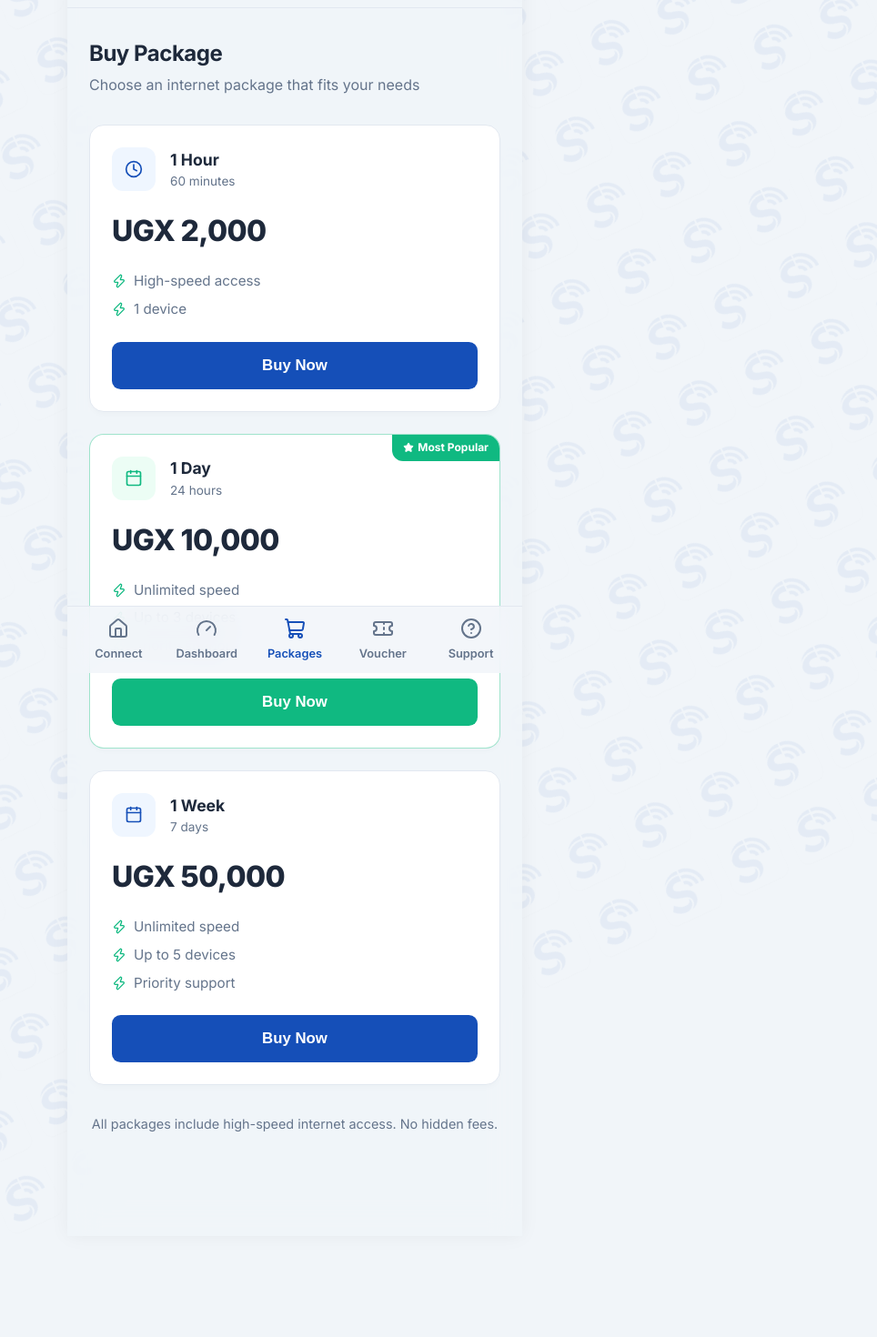
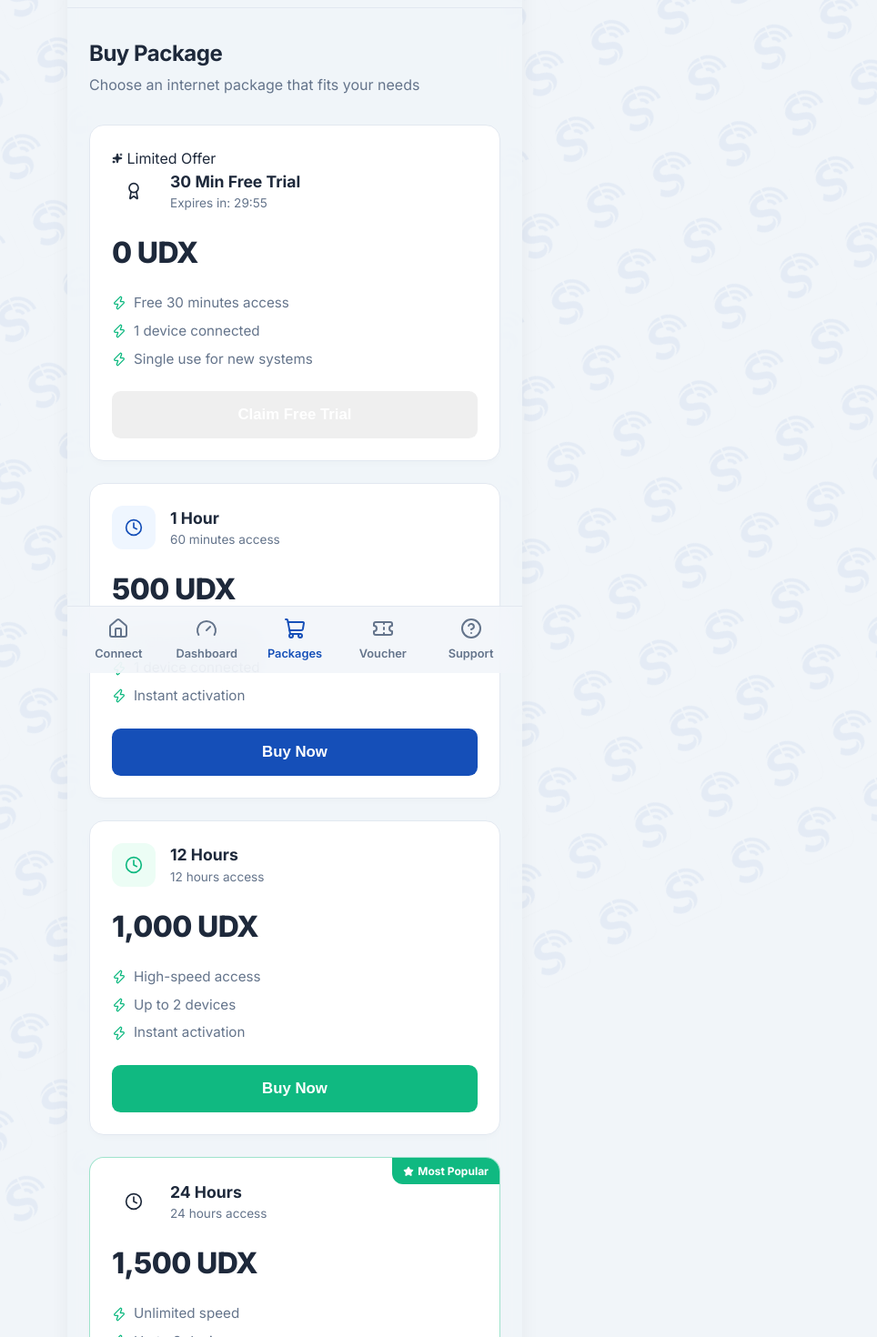
Before and after one commit to denistendo/Surflink, a React app in the folder frontend/: page /packages in a window 1280 px wide. Shown: the part 60-1530 px from the top of the page at 91% size, without its empty margins (316-1280 px from the left). Before the commit the page ends 1419 px from the top, so only its background shows below. Built offline with nearby package versions, Linux system fonts and the light colour scheme; the HTML template or start-up script is replaced by a standard one.

Commit message:
feat: add PackagesScreen component with trial countdown and purchase simulation workflow

```diff
--- a/frontend/src/screens/PackagesScreen.jsx
+++ b/frontend/src/screens/PackagesScreen.jsx
@@ -1,8 +1,108 @@
-import React from 'react';
-import { Clock, Calendar, Zap, Star } from 'lucide-react';
+import React, { useState, useEffect } from 'react';
+import { Clock, Calendar, Zap, Star, Award, Sparkles, ChevronRight, X, Check } from 'lucide-react';
 import './PackagesScreen.css';
 
+const PACKAGES = [
+  {
+    id: '1h',
+    title: '1 Hour',
+    sub: '60 minutes access',
+    price: '500 UDX',
+    features: ['High-speed access', '1 device connected', 'Instant activation'],
+    color: 'blue'
+  },
+  {
+    id: '12h',
+    title: '12 Hours',
+    sub: '12 hours access',
+    price: '1,000 UDX',
+    features: ['High-speed access', 'Up to 2 devices', 'Instant activation'],
+    color: 'green'
+  },
+  {
+    id: '24h',
+    title: '24 Hours',
+    sub: '24 hours access',
+    price: '1,500 UDX',
+    features: ['Unlimited speed', 'Up to 3 devices', 'Priority support'],
+    color: 'amber'
+  },
+  {
+    id: 'weekly',
+    title: 'Weekly',
+    sub: '7 days access',
+    price: '7,000 UDX',
+    features: ['Unlimited speed', 'Up to 5 devices', 'Priority support'],
+    color: 'indigo'
+  },
+  {
+    id: 'monthly',
+    title: 'Monthly',
+    sub: '30 days access',
+    price: '2,500 UDX',
+    features: ['Unlimited speed', 'Up to 10 devices', '24/7 Priority support'],
+    color: 'rose'
+  }
+];
+
 const PackagesScreen = () => {
+  const [trialTimeLeft, setTrialTimeLeft] = useState(null);
+  const [selectedPackage, setSelectedPackage] = useState(null);
+  const [showSuccess, setShowSuccess] = useState(false);
+  const [voucherCode, setVoucherCode] = useState('');
+
+  useEffect(() => {
+    let openedTime = localStorage.getItem('surflink_opened_time');
+    if (!openedTime) {
+      openedTime = Date.now().toString();
+      localStorage.setItem('surflink_opened_time', openedTime);
+    }
+
+    const openedTimestamp = parseInt(openedTime, 10);
+    const durationMs = 30 * 60 * 1000; // 30 minutes in ms
+
+    const updateTimer = () => {
+      const elapsed = Date.now() - openedTimestamp;
+      const remaining = durationMs - elapsed;
+      if (remaining <= 0) {
+        setTrialTimeLeft(0);
+      } else {
+        setTrialTimeLeft(Math.floor(remaining / 1000));
+      }
+    };
+
+    updateTimer();
+    const interval = setInterval(updateTimer, 1000);
+    return () => clearInterval(interval);
+  }, []);
+
+  const formatTime = (seconds) => {
+    const mins = Math.floor(seconds / 60);
+    const secs = seconds % 60;
+    return `${mins.toString().padStart(2, '0')}:${secs.toString().padStart(2, '0')}`;
+  };
+
+  const handleBuy = (pkg) => {
+    setSelectedPackage(pkg);
+    const chars = 'ABCDEFGHIJKLMNOPQRSTUVWXYZ0123456789';
+    let code = 'SL-';
+    for (let i = 0; i < 8; i++) {
+      code += chars.charAt(Math.floor(Math.random() * chars.length));
+    }
+    setVoucherCode(code);
+  };
+
+  const confirmPurchase = () => {
+    setShowSuccess(true);
+  };
+
+  const closeModals = () => {
+    setSelectedPackage(null);
+    setShowSuccess(false);
+  };
+
+  const showTrial = trialTimeLeft !== null && trialTimeLeft > 0;
+
   return (
     <div className="pk-root">
       {/* Header */}
@@ -17,73 +117,155 @@
         <p className="pk-subtitle">Choose an internet package that fits your needs</p>
 
         <div className="pk-cards">
-          {/* Card 1 */}
-          <div className="pk-card">
+          {/* Trial Offer Card (only shown at top if active) */}
+          {showTrial && (
+            <div className="pk-card pk-card-trial">
+              <div className="pk-badge-trial">
+                <Sparkles size={12} fill="currentColor" /> Limited Offer
+              </div>
               <div className="pk-card-header">
-              <div className="pk-icon-wrap pk-icon-blue">
-                <Clock size={20} />
+                <div className="pk-icon-wrap pk-icon-trial">
+                  <Award size={20} />
                 </div>
                 <div className="pk-card-title-col">
-                <span className="pk-card-title">1 Hour</span>
-                <span className="pk-card-sub">60 minutes</span>
+                  <span className="pk-card-title">30 Min Free Trial</span>
+                  <span className="pk-card-sub text-danger font-semibold">
+                    Expires in: {formatTime(trialTimeLeft)}
+                  </span>
                 </div>
               </div>
-            <div className="pk-price">UGX 2,000</div>
+              <div className="pk-price">0 UDX</div>
               <ul className="pk-features">
-              <li><Zap size={16} className="pk-feature-icon" /> High-speed access</li>
-              <li><Zap size={16} className="pk-feature-icon" /> 1 device</li>
+                <li><Zap size={16} className="pk-feature-icon" /> Free 30 minutes access</li>
+                <li><Zap size={16} className="pk-feature-icon" /> 1 device connected</li>
+                <li><Zap size={16} className="pk-feature-icon" /> Single use for new systems</li>
               </ul>
-            <button className="pk-btn pk-btn-blue">Buy Now</button>
+              <button
+                className="pk-btn pk-btn-trial"
+                onClick={() => handleBuy({ id: 'trial', title: '30 Min Free Trial', price: '0 UDX', isTrial: true })}
+              >
+                Claim Free Trial
+              </button>
             </div>
+          )}
 
-          {/* Card 2 */}
-          <div className="pk-card pk-card-popular">
+          {/* Standard Cards */}
+          {PACKAGES.map((pkg) => {
+            const isPopular = pkg.id === '24h';
+            const iconColorClass = `pk-icon-${pkg.color}`;
+            const btnColorClass = `pk-btn-${pkg.color}`;
+
+            return (
+              <div key={pkg.id} className={`pk-card ${isPopular ? 'pk-card-popular' : ''}`}>
+                {isPopular && (
                   <div className="pk-badge-popular">
                     <Star size={12} fill="currentColor" /> Most Popular
                   </div>
+                )}
                 <div className="pk-card-header">
-              <div className="pk-icon-wrap pk-icon-green">
-                <Calendar size={20} />
+                  <div className={`pk-icon-wrap ${iconColorClass}`}>
+                    {pkg.id.includes('h') ? <Clock size={20} /> : <Calendar size={20} />}
                   </div>
                   <div className="pk-card-title-col">
-                <span className="pk-card-title">1 Day</span>
-                <span className="pk-card-sub">24 hours</span>
+                    <span className="pk-card-title">{pkg.title}</span>
+                    <span className="pk-card-sub">{pkg.sub}</span>
                   </div>
                 </div>
-            <div className="pk-price">UGX 10,000</div>
+                <div className="pk-price">{pkg.price}</div>
                 <ul className="pk-features">
-              <li><Zap size={16} className="pk-feature-icon" /> Unlimited speed</li>
-              <li><Zap size={16} className="pk-feature-icon" /> Up to 3 devices</li>
-              <li><Zap size={16} className="pk-feature-icon" /> Priority support</li>
+                  {pkg.features.map((feat, idx) => (
+                    <li key={idx}>
+                      <Zap size={16} className="pk-feature-icon" /> {feat}
+                    </li>
+                  ))}
                 </ul>
-            <button className="pk-btn pk-btn-green">Buy Now</button>
+                <button
+                  className={`pk-btn ${btnColorClass}`}
+                  onClick={() => handleBuy(pkg)}
+                >
+                  Buy Now
+                </button>
               </div>
-
-          {/* Card 3 */}
-          <div className="pk-card">
-            <div className="pk-card-header">
-              <div className="pk-icon-wrap pk-icon-blue">
-                <Calendar size={20} />
-              </div>
-              <div className="pk-card-title-col">
-                <span className="pk-card-title">1 Week</span>
-                <span className="pk-card-sub">7 days</span>
-              </div>
-            </div>
-            <div className="pk-price">UGX 50,000</div>
-            <ul className="pk-features">
-              <li><Zap size={16} className="pk-feature-icon" /> Unlimited speed</li>
-              <li><Zap size={16} className="pk-feature-icon" /> Up to 5 devices</li>
-              <li><Zap size={16} className="pk-feature-icon" /> Priority support</li>
-            </ul>
-            <button className="pk-btn pk-btn-blue">Buy Now</button>
-          </div>
+            );
+          })}
         </div>
 
         <p className="pk-footer-text">
           All packages include high-speed internet access. No hidden fees.
         </p>
       </main>
+
+      {/* Purchase Modal */}
+      {selectedPackage && !showSuccess && (
+        <div className="pk-modal-backdrop">
+          <div className="pk-modal">
+            <button className="pk-modal-close" onClick={closeModals}>
+              <X size={20} />
+            </button>
+            <h2 className="pk-modal-title">Confirm Purchase</h2>
+            <p className="pk-modal-desc">
+              You are about to activate the <strong>{selectedPackage.title}</strong> package.
+            </p>
+
+            <div className="pk-modal-details">
+              <div className="pk-detail-row">
+                <span>Package:</span>
+                <strong>{selectedPackage.title}</strong>
+              </div>
+              <div className="pk-detail-row">
+                <span>Price:</span>
+                <strong className="pk-text-primary">{selectedPackage.price}</strong>
+              </div>
+            </div>
+
+            {selectedPackage.isTrial ? (
+              <p className="pk-modal-info">
+                This free trial is only available once per system session. Click Confirm to activate.
+              </p>
+            ) : (
+              <p className="pk-modal-info">
+                This is a simulation. Click Confirm to simulate the payment and receive your voucher code.
+              </p>
+            )}
+
+            <div className="pk-modal-actions">
+              <button className="pk-btn-secondary" onClick={closeModals}>Cancel</button>
+              <button className="pk-btn-confirm" onClick={confirmPurchase}>Confirm</button>
+            </div>
+          </div>
+        </div>
+      )}
+
+      {/* Success Modal */}
+      {showSuccess && (
+        <div className="pk-modal-backdrop">
+          <div className="pk-modal pk-modal-success animate-in">
+            <div className="pk-success-icon-wrap">
+              <Check size={32} />
+            </div>
+            <h2 className="pk-modal-title">Activation Successful!</h2>
+            <p className="pk-modal-desc">
+              Your package is now active. Use the voucher code below to connect, or click Connect to get online immediately.
+            </p>
+
+            <div className="pk-voucher-box">
+              <span className="pk-voucher-label">VOUCHER CODE</span>
+              <span className="pk-voucher-code">{voucherCode}</span>
+            </div>
+
+            <button
+              className="pk-btn-connect"
+              onClick={() => {
+                closeModals();
+                // We can navigate to dashboard screen
+                window.location.href = '/dashboard';
+              }}
+            >
+              Connect to Internet <ChevronRight size={18} />
+            </button>
+          </div>
+        </div>
+      )}
     </div>
   );
 };
```
Lines whose indentation alone changed are shown as unchanged.
